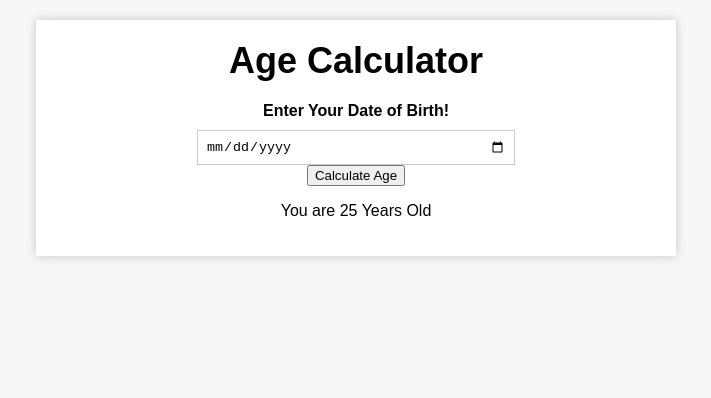
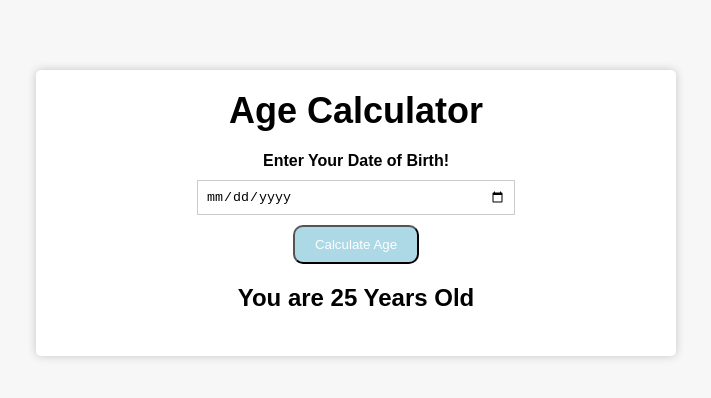
Before and after one commit to aniketpatil03/HTML-CSS-Vanilla-JS-Projects, a plain HTML site: page Age_Calculator/index.html in a window 1280 px wide. Shown: the whole page, without its empty margins (284-995 px from the left). Drawn offline with Linux system fonts and the light colour scheme.

Commit message:
Update style.css

```diff
--- a/Age_Calculator/style.css
+++ b/Age_Calculator/style.css
@@ -11,6 +11,8 @@ body {
     padding: 20px;
     max-width: 600px;
     margin: 0 auto;
+    margin-top: 50px;
+    border-radius: 5px;
 }
 
 h1 {
@@ -38,3 +40,24 @@ input {
     width: 100%;
     max-width: 300px;
 }
+
+button {
+    background-color: lightblue;
+    color: white;
+    padding: 10px 20px;
+    margin-top: 10px;
+    border-radius: 10px;
+    cursor: pointer;
+    transition: background-color .3s ease;
+
+}
+
+button:hover {
+     background-color: darkblue ;
+}
+
+#result {
+    margin-top: 20px;
+    font-size: 24px;
+    font-weight: bold;
+}
```
